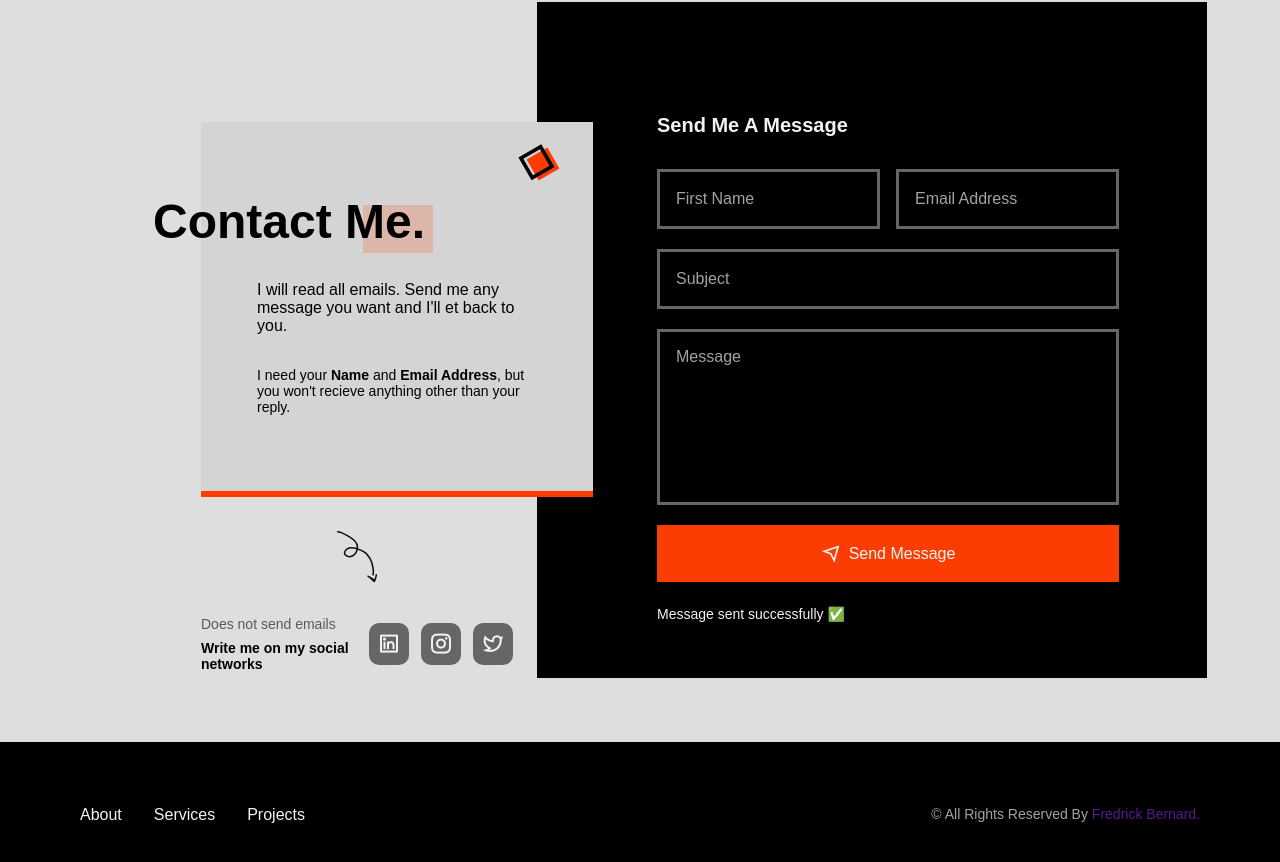
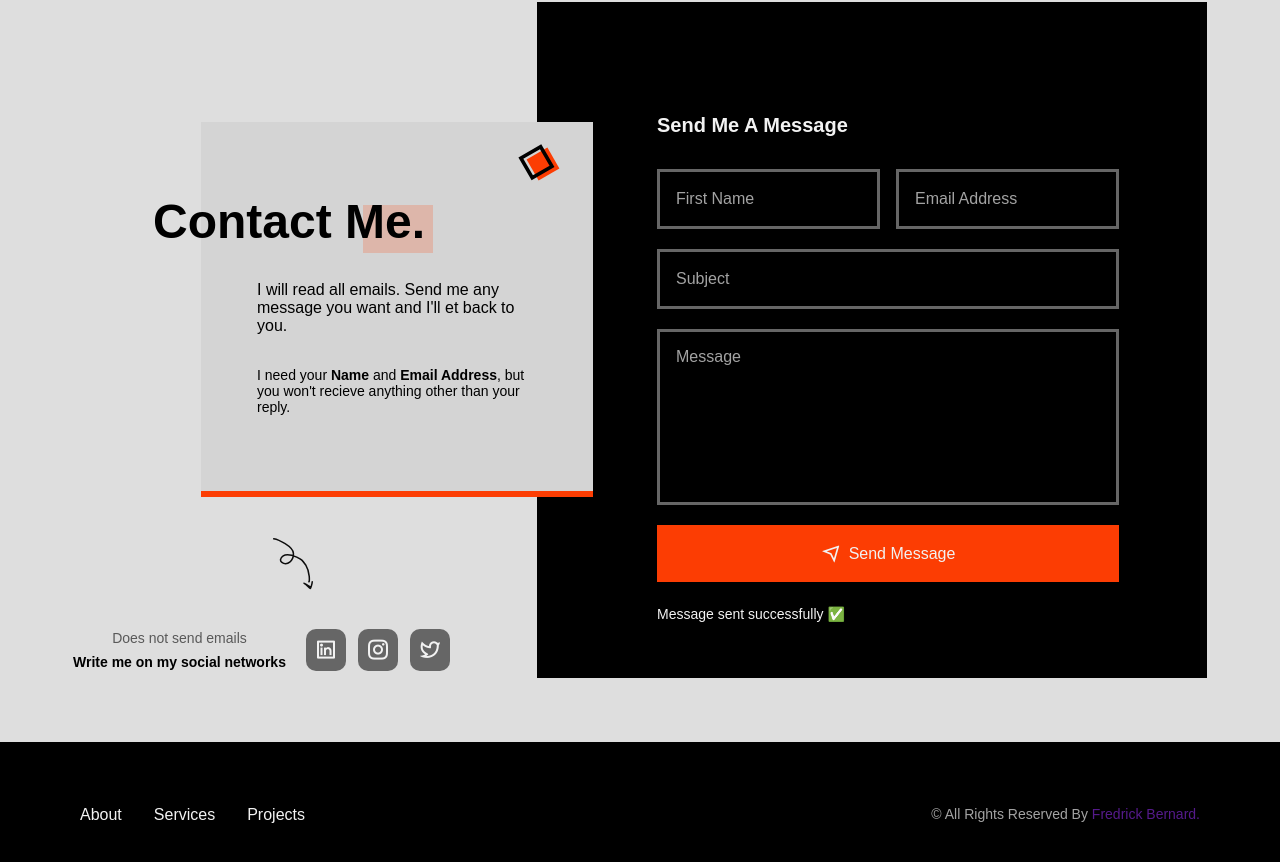
Before and after one commit to fredrickbernardonduru/Portfolio, a plain HTML site: page index.html in a window 1280 px wide. Shown: the part 3799-4661 px from the top of the page. Drawn offline with nearby package versions, Linux system fonts and the light colour scheme; a web font is replaced by a local one.

Commit message:
error on landing page

```diff
--- a/style.css
+++ b/style.css
@@ -1811,8 +1811,6 @@ Color changes in some parts of the website, in dark theme
 
     .contact__social
     {
-        margin-left: 8rem;
-        text-align: initial;
     }
 
     .contact__social-data
```
